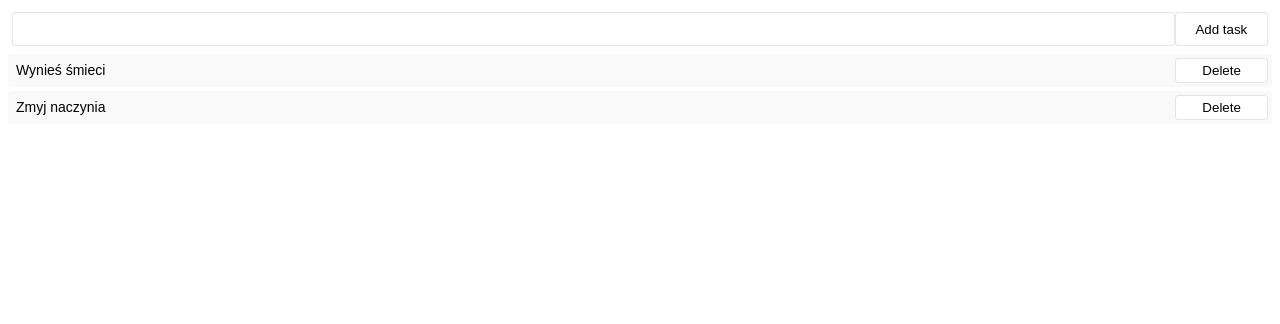
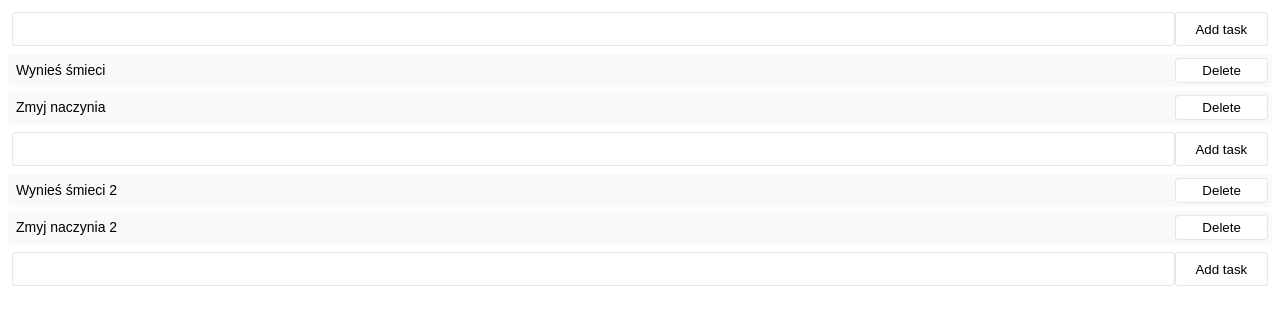
Before and after one commit to coderoadpl/frontend--async--project-2, a plain HTML site: page index.html in a window 1280 px wide. Drawn offline with Linux system fonts and the light colour scheme.

Commit message:
Loading diferent URLs in 3 ToDo list instances

```diff
--- a/ToDo.js
+++ b/ToDo.js
@@ -1,7 +1,7 @@
 class ToDo {
 
-    constructor(storageKey) {
-        this.storageKey = storageKey || 'todo'
+    constructor(url) {
+        this.url = url || '/data1.json'
         this.container = null
         this.tasks = []
 
@@ -9,7 +9,7 @@ class ToDo {
     }
 
     loadTasks() {
-        return fetchData('/data1.json')
+        return fetchData(this.url)
             .then((data) => {
                 const tasks = data && data.tasks
                 this.setTasks(tasks || [])
@@ -20,7 +20,6 @@ class ToDo {
         this.tasks = newTasks
 
         // @TODO we cant save items without knowledge about REST API
-        // localStorage.setItem(this.storageKey, JSON.stringify(this.tasks))
 
         this.render()
     }
--- a/index.html
+++ b/index.html
@@ -24,13 +24,13 @@
     <script src="./ToDo.js"></script>
 
     <script>
-        const todo1 = new ToDo('todo-1')
-        // const todo2 = new ToDo('todo-2')
-        // const todo3 = new ToDo('todo-3')
+        const todo1 = new ToDo('/data1.json')
+        const todo2 = new ToDo('/data2.json')
+        const todo3 = new ToDo('/data3.json')
 
         document.querySelector('.todo-1').appendChild(todo1.render())
-        // document.querySelector('.todo-2').appendChild(todo2.render())
-        // document.querySelector('.todo-3').appendChild(todo3.render())
+        document.querySelector('.todo-2').appendChild(todo2.render())
+        document.querySelector('.todo-3').appendChild(todo3.render())
     </script>
 
 </body>
```
